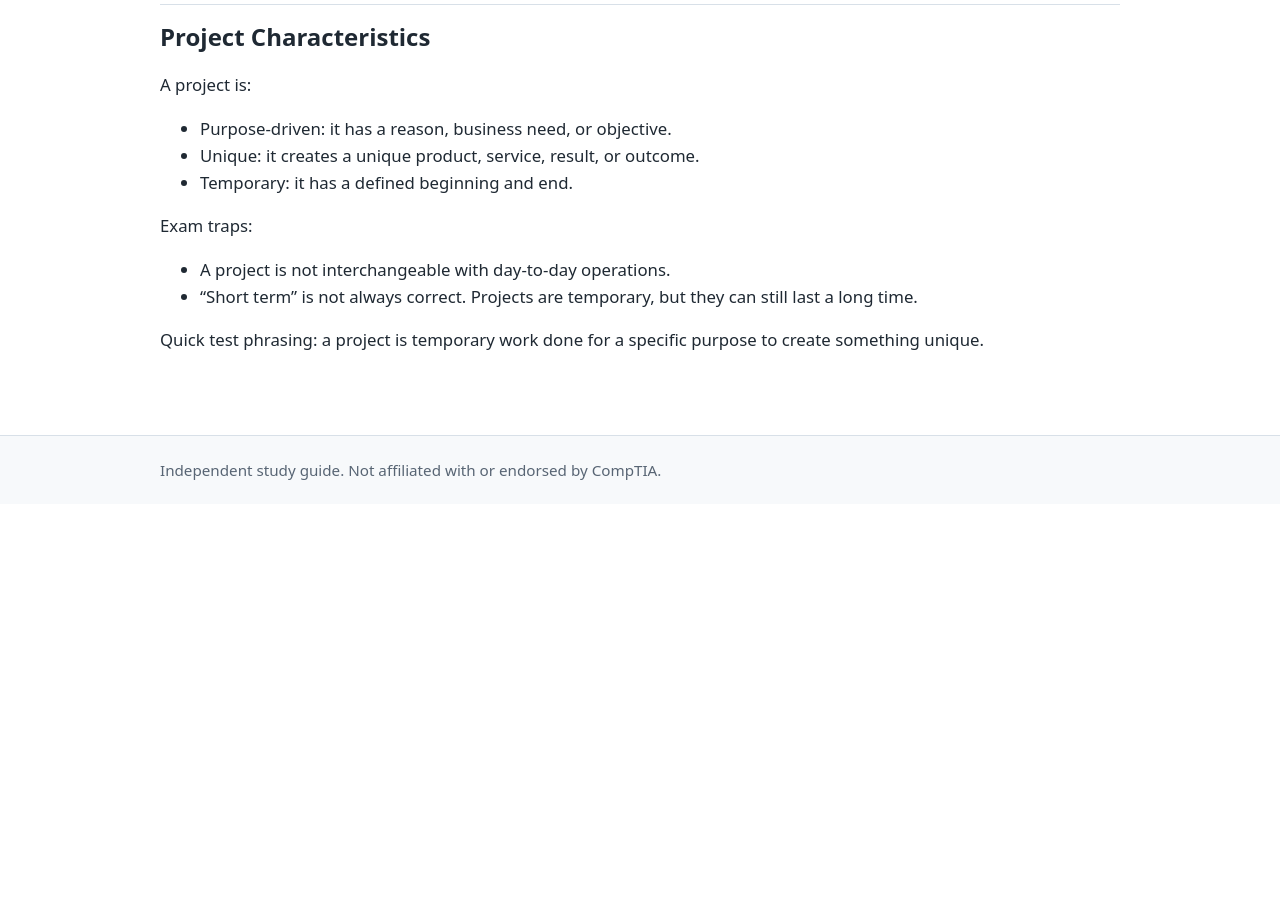
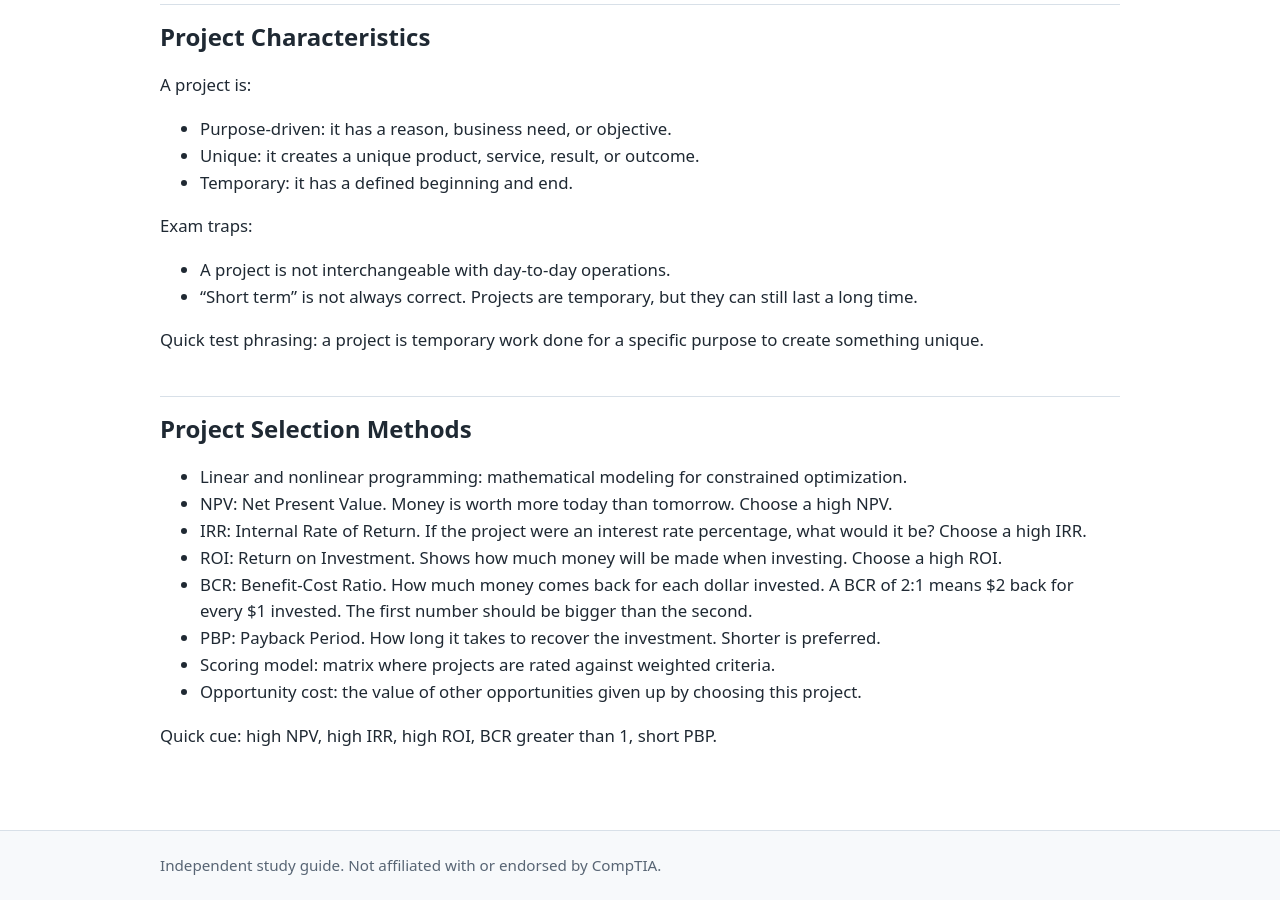
Before and after one commit to teganburns/project-plus-study-guide, a Jekyll site: the page built from Project_Plus_Test_Day_Reference.md, in a window 1280 px wide and 900 px high, scrolled down 801 px. Built offline with Jekyll 4.4.1, drawn with Linux system fonts in a browser that asks for light colours; before the commit the page ends 1305 px from its top, so only the background shows below that.

Commit message:
Add project selection test day summary

```diff
--- a/Project_Plus_Test_Day_Reference.md
+++ b/Project_Plus_Test_Day_Reference.md
@@ -40,3 +40,16 @@ Exam traps:
 - "Short term" is not always correct. Projects are temporary, but they can still last a long time.
 
 Quick test phrasing: a project is temporary work done for a specific purpose to create something unique.
+
+## Project Selection Methods
+
+- Linear and nonlinear programming: mathematical modeling for constrained optimization.
+- NPV: Net Present Value. Money is worth more today than tomorrow. Choose a high NPV.
+- IRR: Internal Rate of Return. If the project were an interest rate percentage, what would it be? Choose a high IRR.
+- ROI: Return on Investment. Shows how much money will be made when investing. Choose a high ROI.
+- BCR: Benefit-Cost Ratio. How much money comes back for each dollar invested. A BCR of 2:1 means $2 back for every $1 invested. The first number should be bigger than the second.
+- PBP: Payback Period. How long it takes to recover the investment. Shorter is preferred.
+- Scoring model: matrix where projects are rated against weighted criteria.
+- Opportunity cost: the value of other opportunities given up by choosing this project.
+
+Quick cue: high NPV, high IRR, high ROI, BCR greater than 1, short PBP.
```
